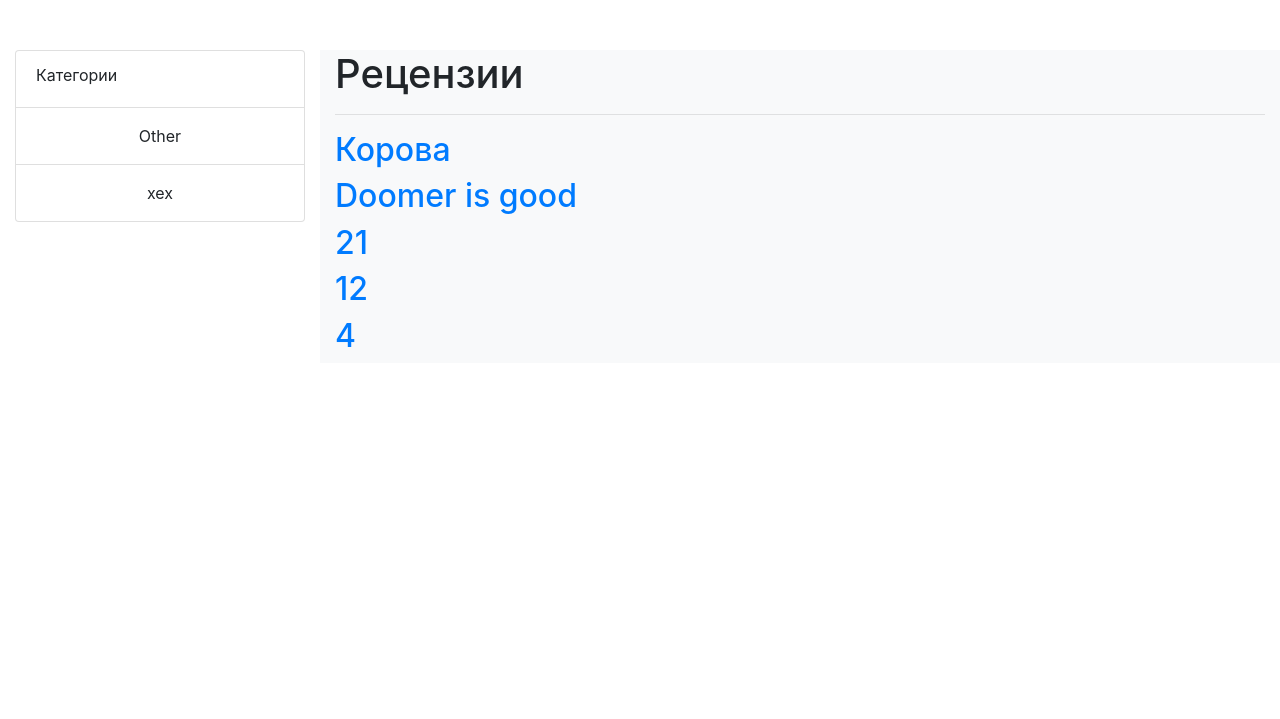
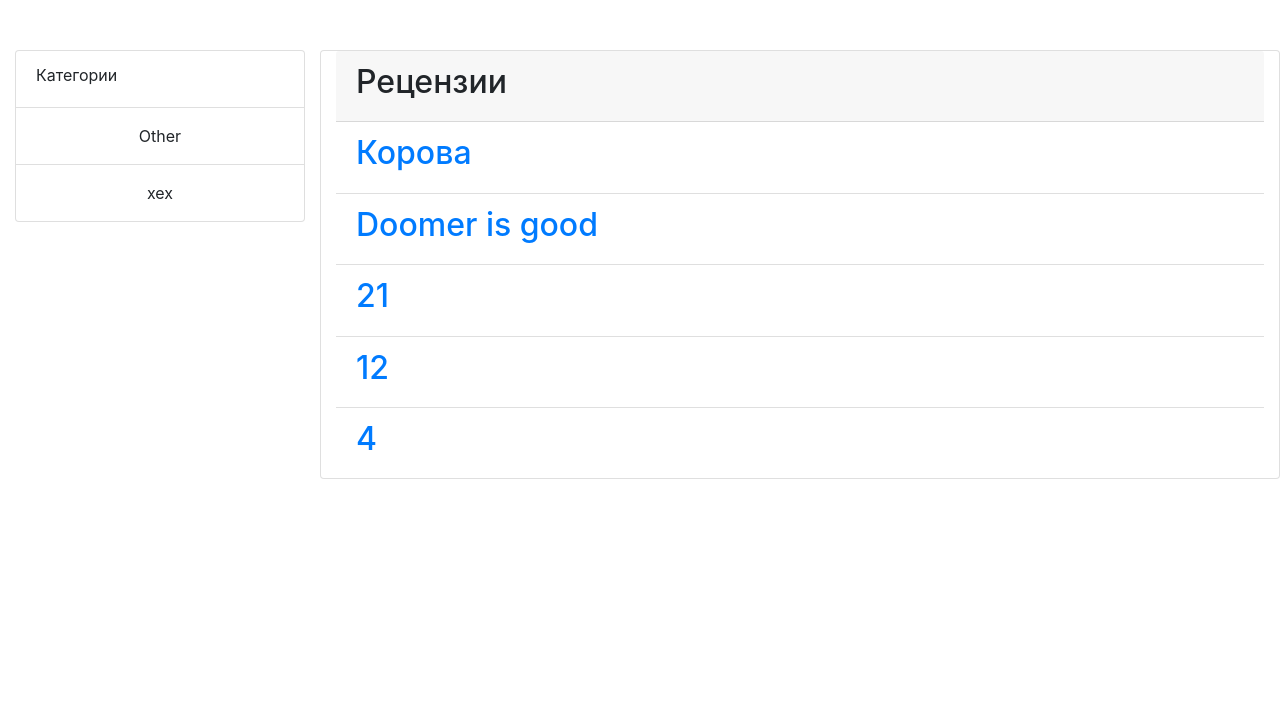
Before and after one commit to BUS410/BUSReview, a Django app: page / in a window 1280 px wide. Shown: the part 56-775 px from the top of the page. Run offline with Django 3.2, Linux system fonts and the light colour scheme; data comes from the database, SQL or seed files in the repository; both versions use the stored data as it was after the commit.

Commit message:
Several changes.

```diff
--- a/templates/index.html
+++ b/templates/index.html
@@ -29,16 +29,21 @@
 
             </ul>
         </div>
-        <div class="col-lg-9 col-padding bg-light">
-            <h1>Рецензии</h1><hr>
         {% if not reviews %}
           <h3>Рецензии не найденны</h3>
-            {% endif %}
+        {% else %}
+          <div class="card col-lg-9 col-padding">
+              <div class="card-header"><h2>Рецензии</h2></div>
+              <ul class="list-group list-group-flush">
                 {% for rev in reviews %}
+                  <li class="list-group-item">
                     <a href="{% url 'review' rev.id %}">
                       <h2>{{ rev.title }}</h2>
                     </a>
+                  </li>
                 {% endfor %}
+            </ul>
           </div>
+        {% endif %}
     </div>
 {% endblock %}
```
Also changed, not shown: templates/review.html (+9 -3 lines), db.sqlite3. Lines whose indentation alone changed are shown as unchanged.
